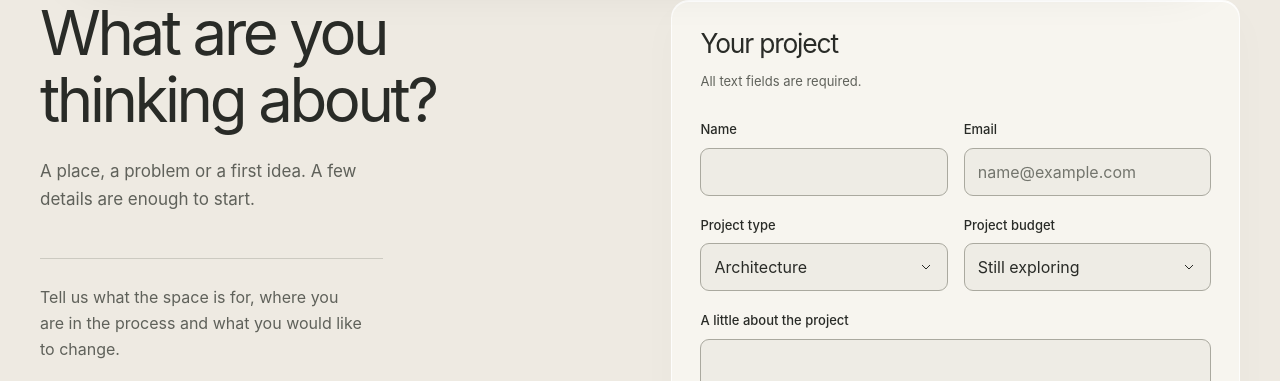
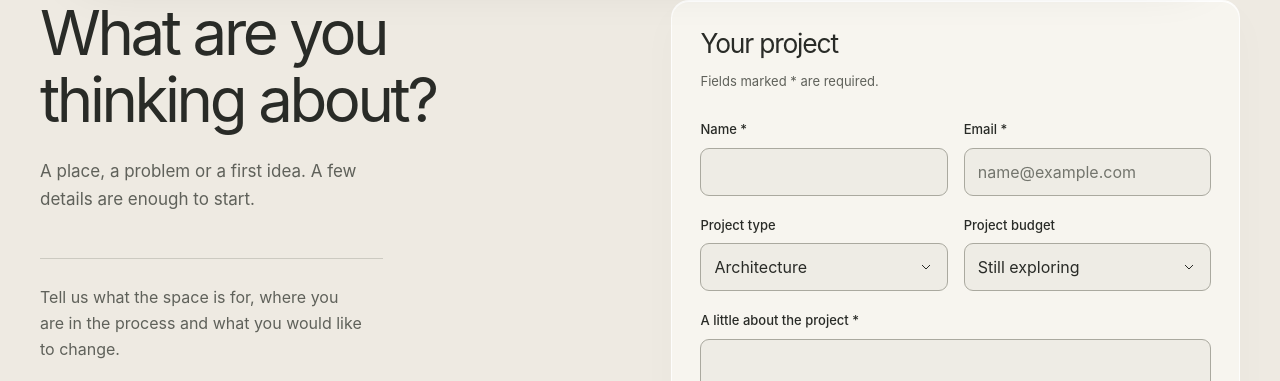
Before and after one commit to JoniFinskas/forma-studio-website-demo, a React (Vite) app: page /contact in a window 1280 px wide. Shown: the part 132-513 px from the top of the page. Built offline with nearby package versions, Linux system fonts and the light colour scheme; a web font is replaced by a local one.

Commit message:
Mark required fields and add README site preview

```diff
--- a/src/pages/Contact.tsx
+++ b/src/pages/Contact.tsx
@@ -78,11 +78,13 @@ export function Contact() {
       <div className="inquiry-panel">
         <form ref={form} onSubmit={submit} noValidate hidden={preview !== null}>
           <h2>Your project</h2>
-          <p className="form-intro">All text fields are required.</p>
+          <p className="form-intro">Fields marked * are required.</p>
           <fieldset disabled={!hydrated}>
             <div className="form-row">
               <div className="field">
-                <label htmlFor="name">Name</label>
+                <label htmlFor="name">
+                  Name <span aria-hidden="true">*</span>
+                </label>
                 <input
                   id="name"
                   name="name"
@@ -99,7 +101,9 @@ export function Contact() {
                 )}
               </div>
               <div className="field">
-                <label htmlFor="email">Email</label>
+                <label htmlFor="email">
+                  Email <span aria-hidden="true">*</span>
+                </label>
                 <input
                   id="email"
                   name="email"
@@ -138,7 +142,9 @@ export function Contact() {
               />
             </div>
             <div className="field">
-              <label htmlFor="message">A little about the project</label>
+              <label htmlFor="message">
+                A little about the project <span aria-hidden="true">*</span>
+              </label>
               <textarea
                 id="message"
                 name="message"
```
Also changed, not shown: 2 other files (tests, documents, lock files or other folders).
